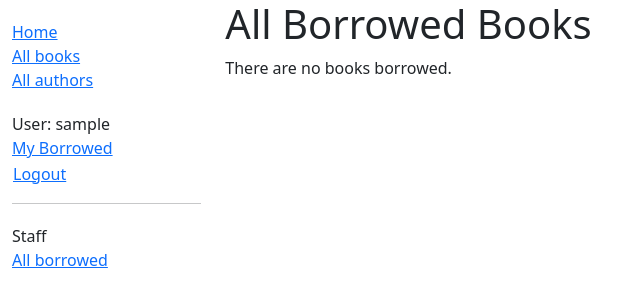
After one commit to kaiyi27/django_local_library, a Django app: page /catalog/borrowed/ in a window 1280 px wide. The commit adds this page. Shown: the top 307 px of the page, without its empty margins (0-641 px from the left). Run offline with Django 4.2, Linux system fonts and the light colour scheme; the visitor is signed in with stand-in values (Sample User, id 1); data that the repository does not hold is empty.

Commit message:
Add staff permission to view all book instance list

```diff
--- a/catalog/templates/base_generic.html
+++ b/catalog/templates/base_generic.html
@@ -24,6 +24,9 @@
               <li><a href="{% url 'index' %}">Home</a></li>
               <li><a href="{% url 'books' %}">All books</a></li>
               <li><a href="{% url 'authors' %}">All authors</a></li>
+            </ul>
+
+            <ul class="sidebar-nav">
               {% if user.is_authenticated %}
                 <li>User: {{ user.get_username }}</li>
 
@@ -39,6 +42,13 @@
                 <li><a href="{% url 'login' %}?next={{ request.path }}">Login</a></li>
               {% endif %}
             </ul>
+
+            {% if user.is_staff %}
+              <hr>
+              <ul class="sidebar-nav">
+              <li>Staff</li>
+              <li><a href="{% url 'all-borrowed' %}">All borrowed</a></li>
+            {% endif %}
           {% endblock %}
         </div>
 
--- /dev/null
+++ b/catalog/templates/catalog/bookinstance_list_borrowed_all.html
@@ -0,0 +1,19 @@
+{% extends "base_generic.html" %}
+
+{% block content %}
+    <h1>All Borrowed Books</h1>
+
+    {% if bookinstance_list %}
+    <ul>
+
+      {% for bookinst in bookinstance_list %}
+      <li class="{% if bookinst.is_overdue %}text-danger{% endif %}">
+        <a href="{% url 'book-detail' bookinst.book.pk %}">{{bookinst.book.title}}</a> ({{ bookinst.due_back|default:"N.A." }}) {% if user.is_staff %}- {{ bookinst.borrower }}{% endif %}
+      </li>
+      {% endfor %}
+    </ul>
+
+    {% else %}
+      <p>There are no books borrowed.</p>
+    {% endif %}
+{% endblock %}
--- a/catalog/urls.py
+++ b/catalog/urls.py
@@ -11,4 +11,5 @@ urlpatterns = [
 
 urlpatterns += [
     path('mybooks/', views.LoanedBooksByUserListView.as_view(), name='my-borrowed'),
+    path('borrowed/', views.LoanedBooksByAllListView.as_view(), name='all-borrowed'),
 ]
--- a/catalog/views.py
+++ b/catalog/views.py
@@ -50,6 +50,7 @@ class AuthorDetailView(generic.DetailView):
     model = Author
 
 from django.contrib.auth.mixins import LoginRequiredMixin
+from django.contrib.auth.mixins import PermissionRequiredMixin
 
 class LoanedBooksByUserListView(LoginRequiredMixin,generic.ListView):
     """Generic class-based view listing books on loan to current user."""
@@ -63,3 +64,16 @@ class LoanedBooksByUserListView(LoginRequiredMixin,generic.ListView):
             .filter(status__exact='o')
             .order_by('due_back')
         )
+
+class LoanedBooksByAllListView(PermissionRequiredMixin,generic.ListView):
+    """Generic class-based view listing books on loan of all user."""
+    model = BookInstance
+    permission_required = 'catalog.can_mark_returned'
+    template_name = 'catalog/bookinstance_list_borrowed_all.html'
+    paginate_by = 10
+
+    def get_queryset(self):
+        return (
+            BookInstance.objects.filter(status__exact='o')
+            .order_by('due_back')
+        )
```
